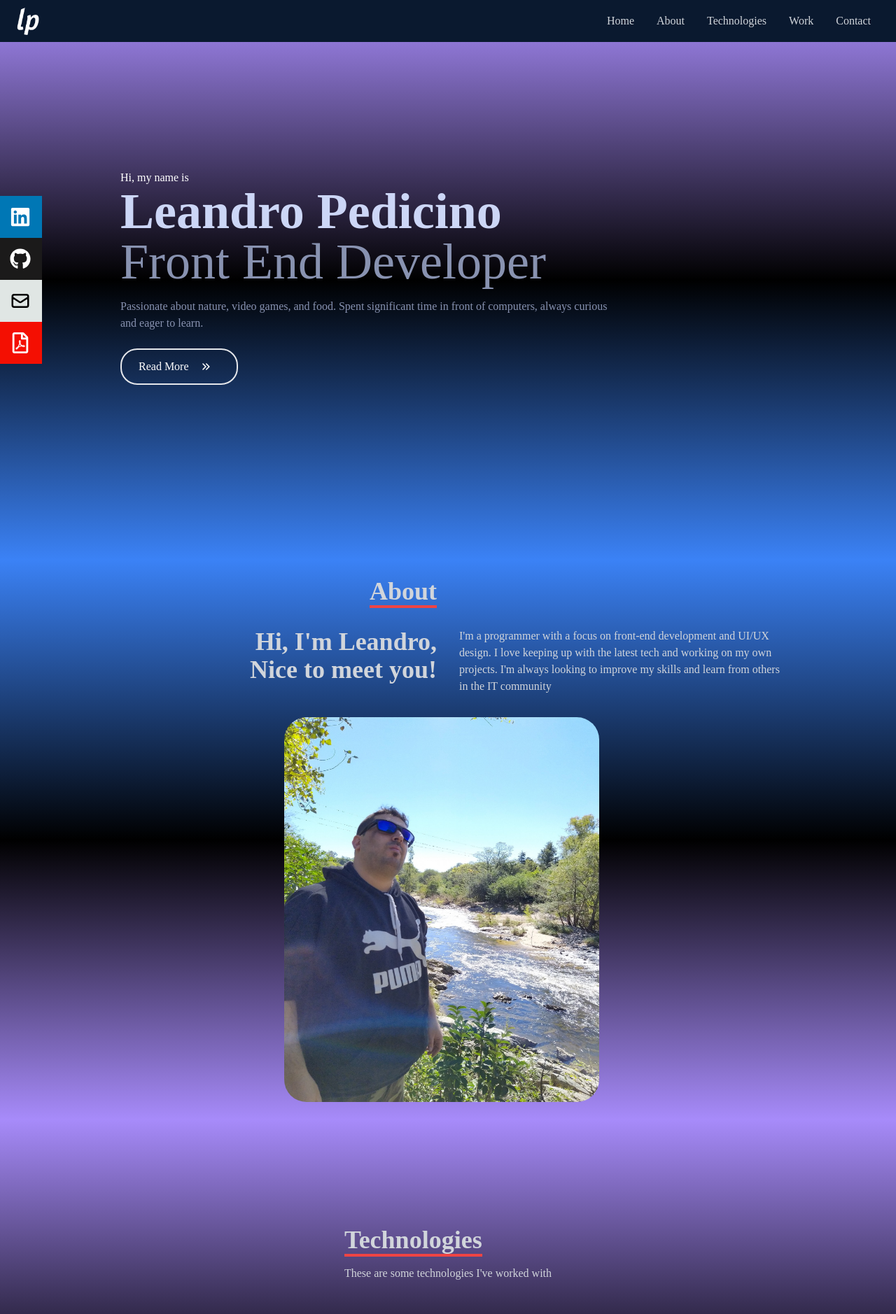
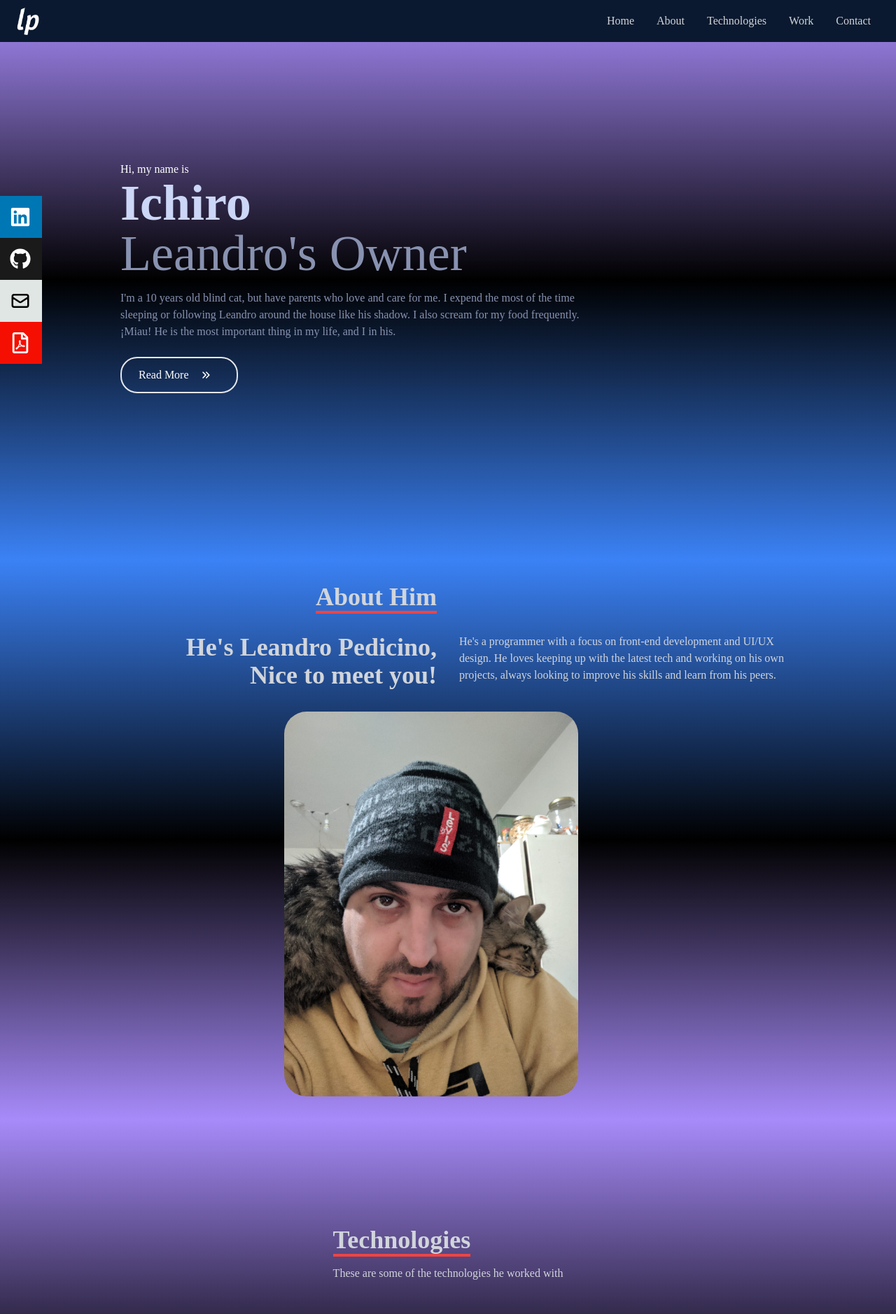
Before and after one commit to LPedicino/portfolio, a React (Create React App) app: page / in a window 1280 px wide. Shown: the top 1878 px of the page at 70% size. Built offline with nearby package versions, Linux system fonts and the light colour scheme.

Commit message:
Renew perspective

```diff
--- a/src/components/About.jsx
+++ b/src/components/About.jsx
@@ -1,5 +1,5 @@
 import React from "react";
-import man from "../assets/man.jpg";
+import ichi from "../assets/ichi.jpeg";
 
 const About = () => {
   return (
@@ -11,7 +11,7 @@ const About = () => {
         <div className="max-w-[1000px] w-full grid grid-cols-2 gap-8">
           <div className="sm:text-right pb-8 pl-4">
             <p className="text-4xl font-bold inline border-b-4 border-red-500">
-              About
+              About Him
             </p>
           </div>
           <div></div>
@@ -19,18 +19,18 @@ const About = () => {
         <div className="max-w-[1000px] w-full grid sm:grid-cols-2 gap-8 px-4">
           <div className="sm:text-right text-4xl font-bold">
             <p>
-              Hi, I'm Leandro, <br />
+              He's Leandro Pedicino, <br />
               Nice to meet you!
             </p>
           </div>
           <div>
             <p>
-            I'm a programmer with a focus on front-end development and UI/UX design. I love keeping up with the latest tech and working on my own projects. I'm always looking to improve my skills and learn from others in the IT community            </p>
+            He's a programmer with a focus on front-end development and UI/UX design. He loves keeping up with the latest tech and working on his own projects, always looking to improve his skills and learn from his peers.            </p>
           </div>
           <div id="image">
             <img
-              className="h-[550px] w-[450px] ml-[250px] rounded-[2rem]"
-              src={man}
+              className="h-[550px] w-[420px] ml-[250px] rounded-[2rem]"
+              src={ichi}
               alt="me"
             />
           </div>
--- a/src/components/Contact.jsx
+++ b/src/components/Contact.jsx
@@ -17,8 +17,8 @@ const Contact = () => {
           </p>
           <p className="text-gray-300 py-4">
             {" "}
-            Please complete the form below to sendme a direct message to
-            Getform.io or contactme by email.{" "}
+            Please complete the form below to send a direct message to
+            his Getform.io or contact him by email.{" "}
           </p>
         </div>
         <input
@@ -40,7 +40,7 @@ const Contact = () => {
           placeholder="Message"
         ></textarea>
         <button className="text-white border-2 rounded-2xl hover:bg-[#975ad0] hover:border-[#975ad0] duration-300  px-4 py-3 my-8 mx-auto flex items-center active:scale-95">
-          Let's Collaborate
+          Start a connection
         </button>
       </form>
     </div>
--- a/src/components/Home.jsx
+++ b/src/components/Home.jsx
@@ -12,13 +12,13 @@ const Home = () => {
       <div className="max-w-[1000px] mx-auto px-8 flex flex-col justify-center h-full">
         <p className="text-white">Hi, my name is</p>
         <h1 className="text-4xl sm:text-7xl font-bold text-[#ccd6f6]">
-          Leandro Pedicino
+          Ichiro
         </h1>
         <h2 className="text-4xl sm:text-7xl  text-[#8892b0]">
-          Front End Developer
+          Leandro's Owner
         </h2>
         <p className="text-[#8892b0] py-4 max-w-[700px]">
-        Passionate about nature, video games, and food. Spent significant time in front of computers, always curious and eager to learn.
+        I'm a 10 years old blind cat, but have parents who love and care for me. I expend the most of the time sleeping or following Leandro around the house like his shadow. I also scream for my food frequently. ¡Miau! He is the most important thing in my life, and I in his.
         </p>
         <div className="w-[10.5rem] ">
           <Link to="about">
--- a/src/components/Technologies.jsx
+++ b/src/components/Technologies.jsx
@@ -19,7 +19,7 @@ const Technologies = () => {
           <p className="text-4xl font-bold inline border-b-4 border-red-500">
             Technologies
           </p>
-          <p className="py-4">These are some technologies I've worked with</p>
+          <p className="py-4">These are some of the technologies he worked with</p>
         </div>
 
         {/* Icons Container */}
--- a/src/components/Work.jsx
+++ b/src/components/Work.jsx
@@ -17,7 +17,7 @@ const Work = () => {
           <p className="text-4xl font-bold inline border-b-4 text-gray-300  border-red-500">
             Work
           </p>
-          <p className="py-6">Check out some of my recent Works</p>
+          <p className="py-6">Check out some of his recent Works</p>
         </div>
 
         {/* Container */}
```
Also changed, not shown: src/assets/ichi.jpeg (added).
